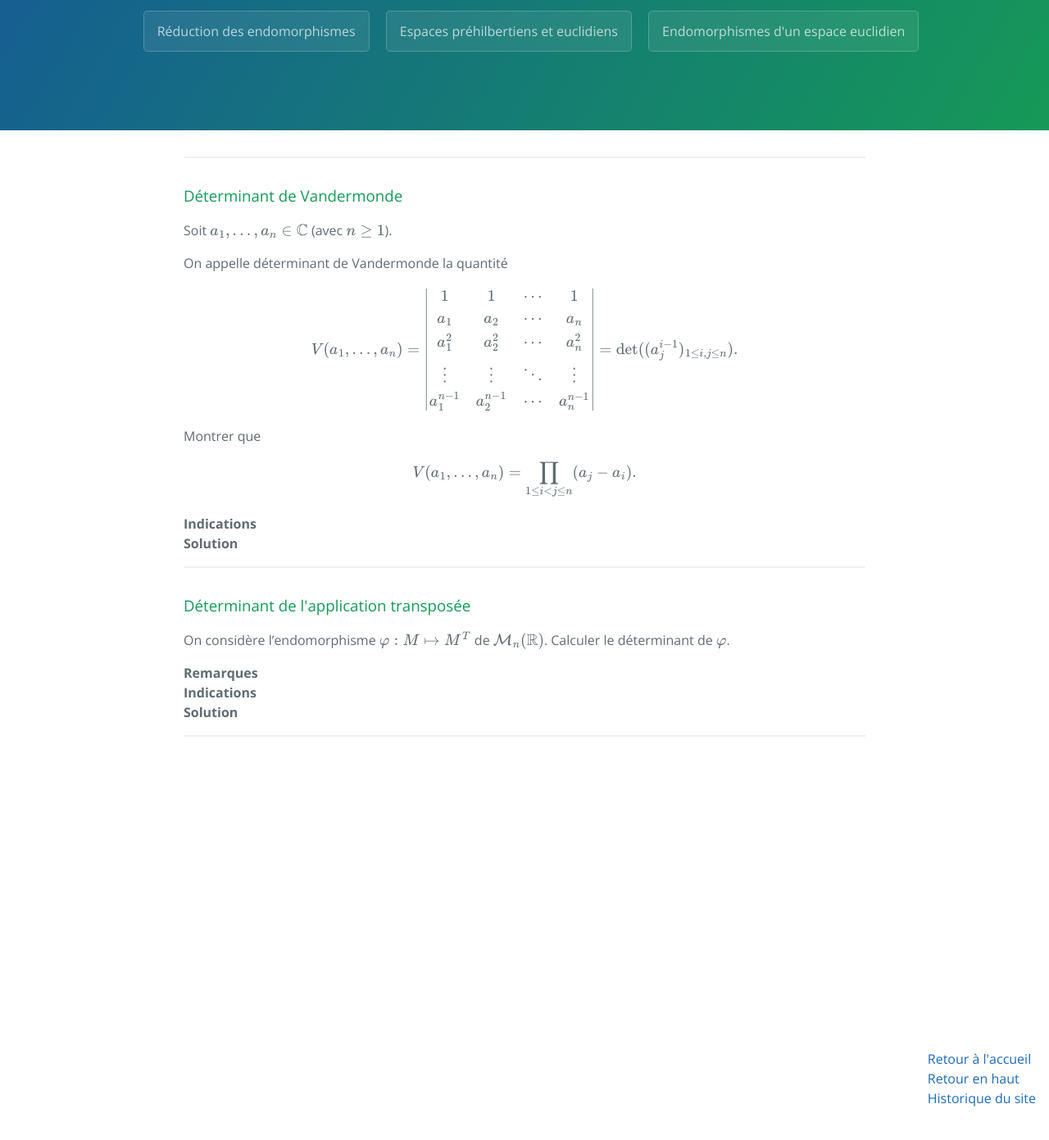
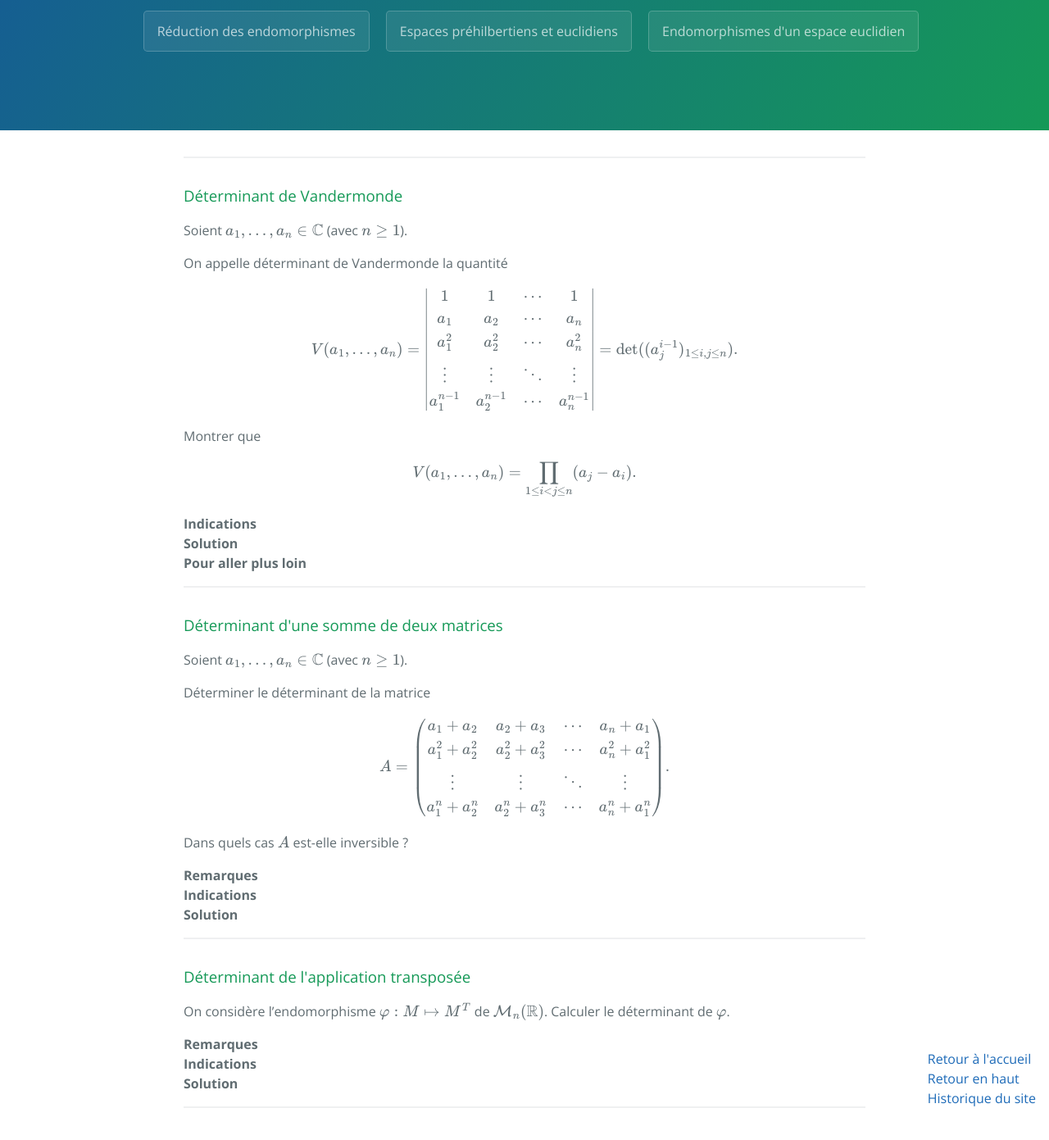
Before and after one commit to WingVee/wingvee.github.io, a Jekyll site: the page built from _pages/determinants.md, in a window 1280 px wide and 1400 px high, scrolled down 309 px. Shown: the top 1391 px of the window at 82% size. Built offline with Jekyll 4.4.1, drawn with Linux system fonts in a browser that asks for light colours; formulas are drawn with MathJax 3; the repository's description, which GitHub fills in, is left out; some of the changed text lies outside the part shown.

Commit message:
determinants#determinant-somme-2-vandermonde

```diff
--- a/_pages/determinants.md
+++ b/_pages/determinants.md
@@ -15,7 +15,7 @@ redirect_from:
   Déterminant de Vandermonde</a>
 </h3>
 
-Soit $a_1,\ldots,a_n\in\mathbb{C}$ (avec $n\geq 1$).
+Soient $a_1,\ldots,a_n\in\mathbb{C}$ (avec $n\geq 1$).
 
 On appelle déterminant de Vandermonde la quantité
 
@@ -62,11 +62,84 @@ $$V(a_1,\ldots,a_n) = \prod_{1\leq i<j\leq n} (a_j-a_i).$$
     $$\begin{align*}
     V(a_1,\ldots,a_n) &= P(a_n)\\
     &= V(a_1,\ldots,a_{n-1}) \prod_{1\leq k\leq n-1} (a_n-a_k)\\
-    &= \prod_{1\leq i<j\leq n-1} (a_j-a_i)\prod_{1\leq k\leq n-1} (a_n-a_k)\\
-    &= \prod_{1\leq i<j<n} (a_j-a_i)\prod_{1\leq i<j = n} (a_j-a_i)\\
-    &= \prod_{1\leq i<j\leq n} (a_j-a_i).
+    &= \prod_{1\leq i < j \leq n-1} (a_j-a_i)\prod_{1\leq k\leq n-1} (a_n-a_k)\\
+    &= \prod_{1\leq i < j < n} (a_j-a_i)\prod_{1\leq i < j = n} (a_j-a_i)\\
+    &= \prod_{1\leq i < j\leq n} (a_j-a_i).
     \end{align*}$$
     Ce qui conclut la preuve par récurrence.
+</details>
+
+<details>
+  <summary><b>Pour aller plus loin</b></summary>
+    <ul>
+      <li>
+        <a href="#determinant-somme-2-vandermonde">Déterminant d'une somme de deux matrices</a>
+      </li>
+    </ul>
+</details>
+
+---
+
+<h3 id="determinant-somme-2-vandermonde">
+  <a href="#determinant-somme-2-vandermonde" class="header">
+  Déterminant d'une somme de deux matrices</a>
+</h3>
+
+Soient $a_1,\ldots,a_n\in\mathbb{C}$ (avec $n\geq 1$).
+
+Déterminer le déterminant de la matrice
+
+$$ A = \begin{pmatrix}
+a_1 + a_2 & a_2 + a_3 & \cdots & a_n + a_1 \\
+a_1^2 + a_2^2 & a_2^2 + a_3^2 & \cdots & a_n^2 + a_1^2 \\
+\vdots & \vdots & \ddots & \vdots \\
+a_1^n + a_2^n & a_2^n + a_3^n & \cdots & a_n^n + a_1^n \\
+\end{pmatrix}.$$
+
+Dans quels cas $A$ est-elle inversible ?
+
+<details>
+  <summary><b>Remarques</b></summary>
+    Cet exercice semblerait avoir été donné à l'oral MP Mines-Ponts 2024 (voir <a href="https://beos.prepas.org/sujet.php?id=8418" target="_blank">BEOS 8418</a>).
+</details>
+
+<details>
+  <summary><b>Indications</b></summary>
+    Le déterminant est $n$-linéaire et alterné en les colonnes.<br>
+    Connaître le déterminant de Vandermonde (voir <a href="#determinant-de-vandermonde">exercice précédent</a>).
+</details>
+
+<details>
+  <summary><b>Solution</b></summary>
+    Notons $C_i = \begin{pmatrix} a_i\\ a_i^2\\ \vdots\\ a_i^n \end{pmatrix}$ pour tout $1\leq i\leq n$.<br>
+    Alors
+    $$A = \left[C_1 + C_2 | C_2 + C_3 | \cdots | C_n + C_1\right]$$
+    (notation pour dire que $A$ est formée des colonnes $C_1 + C_2$, $C_2 + C_3$, $\ldots$, $C_n + C_1$).<br>
+    Par $n$-linéarité du déterminant, on a
+    $$\det(A) = \sum_{i_1\in\{1,2\}}\sum_{i_2\in\{2,3\}}\cdots\sum_{i_n\in\{n,1\}}\det\left[C_{i_1} | C_{i_2} | \cdots | C_{i_n}\right].$$
+    Dès qu'il existe $i_j$ et $i_k$ tels que $i_j = i_k$ pour $j\neq k$, le déterminant est nul car deux colonnes sont égales.<br>
+    Si $i_1=1$, alors il faut que $i_n = n$ pour que le déterminant soit non nul, et donc $i_{n-1} = n-1$, etc.<br>
+    Si $i_1=2$, alors il faut que $i_2 = 3$, $i_3 = 4$, etc.<br>
+    Donc
+    $$\det(A) = \det\left[C_1 | C_2 | \cdots | C_n\right] + \det\left[C_2 | C_3 | \cdots | C_1\right].$$
+    En échangeant les colonnes de la deuxième matrice $n-1$ fois, on obtient
+    $$\det(A) = \det\left[C_1 | C_2 | \cdots | C_n\right] + (-1)^{n-1}\det\left[C_1 | C_2 | \cdots | C_n\right] = (1+(-1)^{n-1})\det\left[C_1 | C_2 | \cdots | C_n\right].$$
+    Ainsi, si $n$ est pair, on a $\det(A) = 0$.<br>
+    Si $n$ est impair, on doit calculer
+    $$\det\left[C_1 | C_2 | \cdots | C_n\right] = \det\begin{pmatrix}
+    a_1 & a_2 & \cdots & a_n \\
+    a_1^2 & a_2^2 & \cdots & a_n^2 \\
+    \vdots & \vdots & \ddots & \vdots \\
+    a_1^n & a_2^n & \cdots & a_n^n
+    \end{pmatrix}=a_1\dots a_n\det\begin{pmatrix}
+    1 & 1 & \cdots & 1 \\
+    a_1 & a_2 & \cdots & a_n \\
+    \vdots & \vdots & \ddots & \vdots \\
+    a_1^{n-1} & a_2^{n-1} & \cdots & a_n^{n-1}.
+    \end{pmatrix}$$
+    En reconnaissant le déterminant de Vandermonde (traité dans l'<a href="#determinant-de-vandermonde">exercice précédent</a>), on a donc
+    $$\det(A) = 2\prod_{k=1}^n a_k\prod_{1\leq i<j\leq n} (a_j-a_i).$$
+    Ainsi, $A$ est inversible si et seulement si $n$ est impair, les $a_i$ sont deux à deux distincts et tous non nuls.
 </details>
 
 ---
```
Also changed, not shown: _pages/historique.md (+4 -0 lines), _pages/oraux-mp.md (+13 -0 lines).
